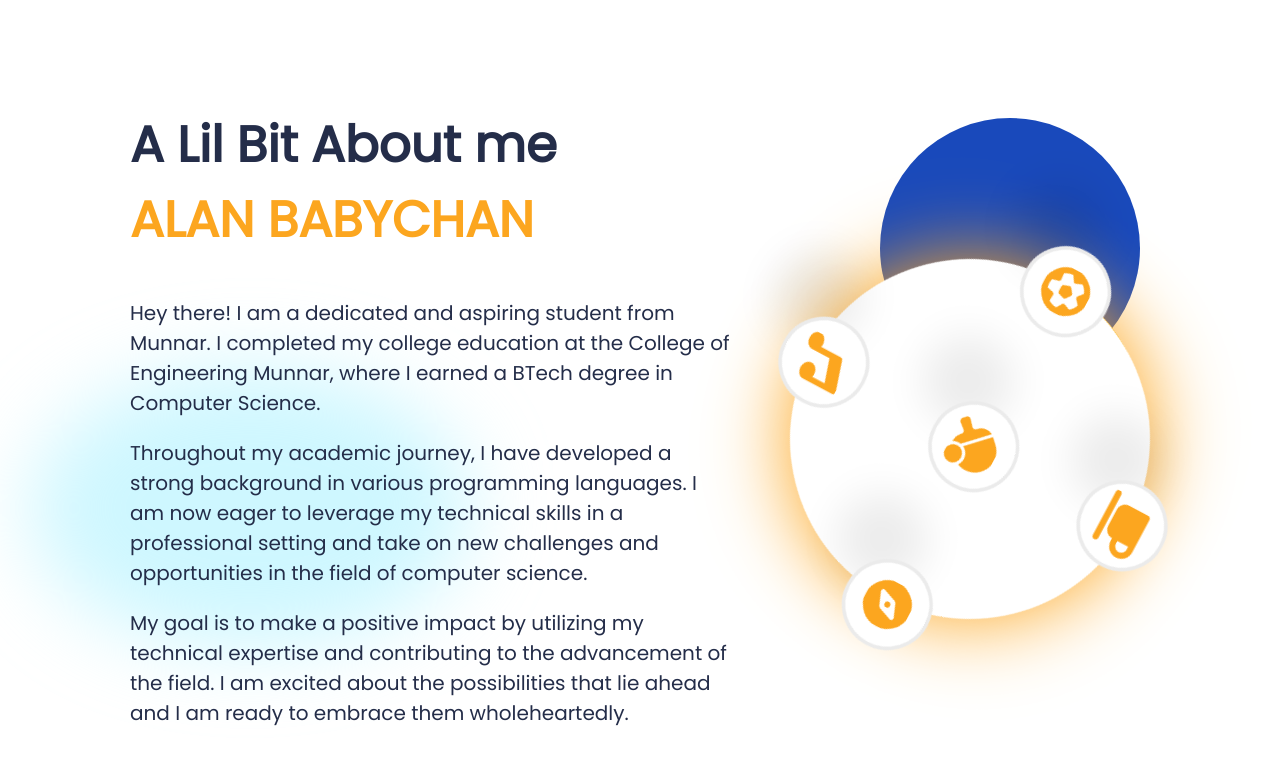
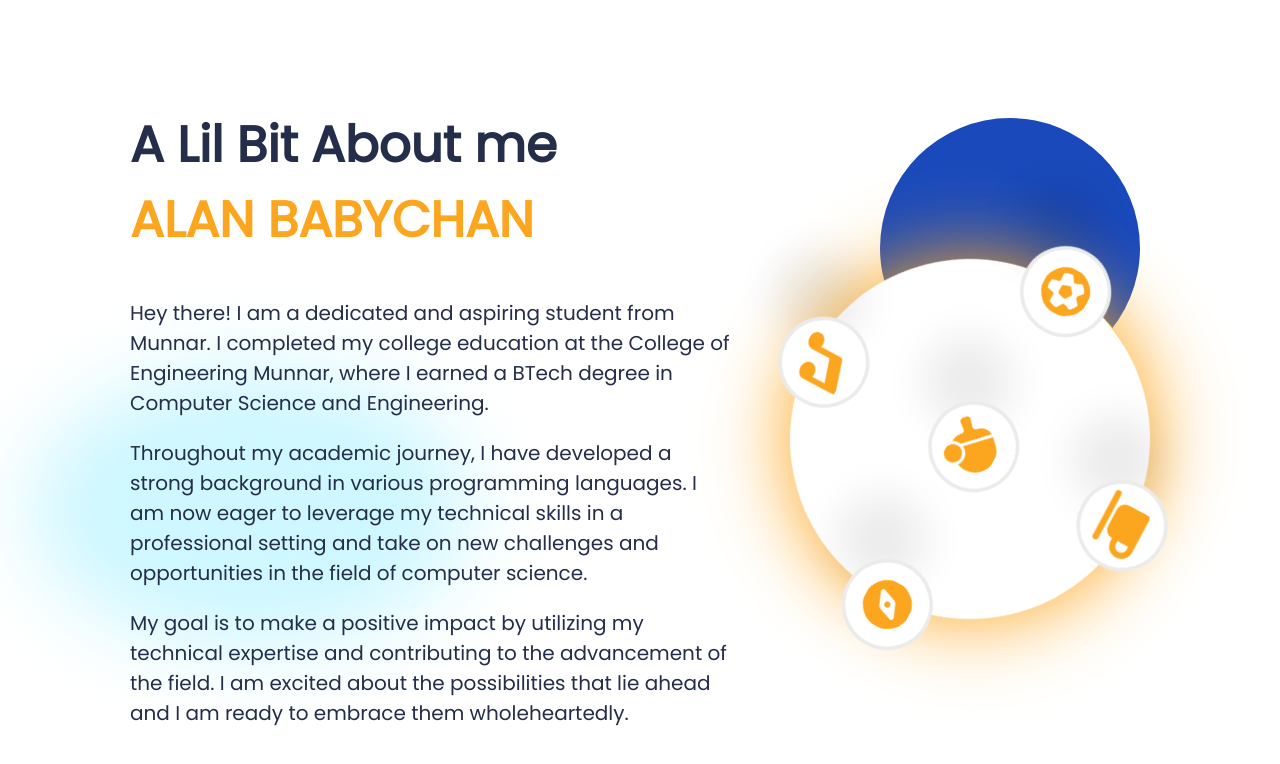
Before and after one commit to alanbabychan/Interactive-Portfolio-using-React.js-css-emailjs-react-router-dom-swiper-framer-moton, a React (Create React App) app: page / in a window 1280 px wide. Shown: the part 2278-3042 px from the top of the page. Built offline with nearby package versions, Linux system fonts and the light colour scheme; no server answers.

Commit message:
updated datas

```diff
--- a/src/Components/About/about.jsx
+++ b/src/Components/About/about.jsx
@@ -23,7 +23,7 @@ const About = () => {
                 {darkMode ? <div className='navbar-name2'>ALAN BABYCHAN</div> : <div className='navbar-name1'>ALAN BABYCHAN</div>}
                 <span style={{ color: darkMode ? "white" : "" }}>
                    <p>Hey there! I am a dedicated and aspiring student from Munnar. I completed my college education at the
-                    College of Engineering Munnar, where I earned a BTech degree in Computer Science.</p>
+                    College of Engineering Munnar, where I earned a BTech degree in Computer Science and Engineering.</p>
                     <p>Throughout my academic journey, I have developed a strong background in various programming languages. I am now
                     eager to leverage my technical skills in a professional setting and take on new challenges and opportunities
                     in the field of computer science.</p>
```
